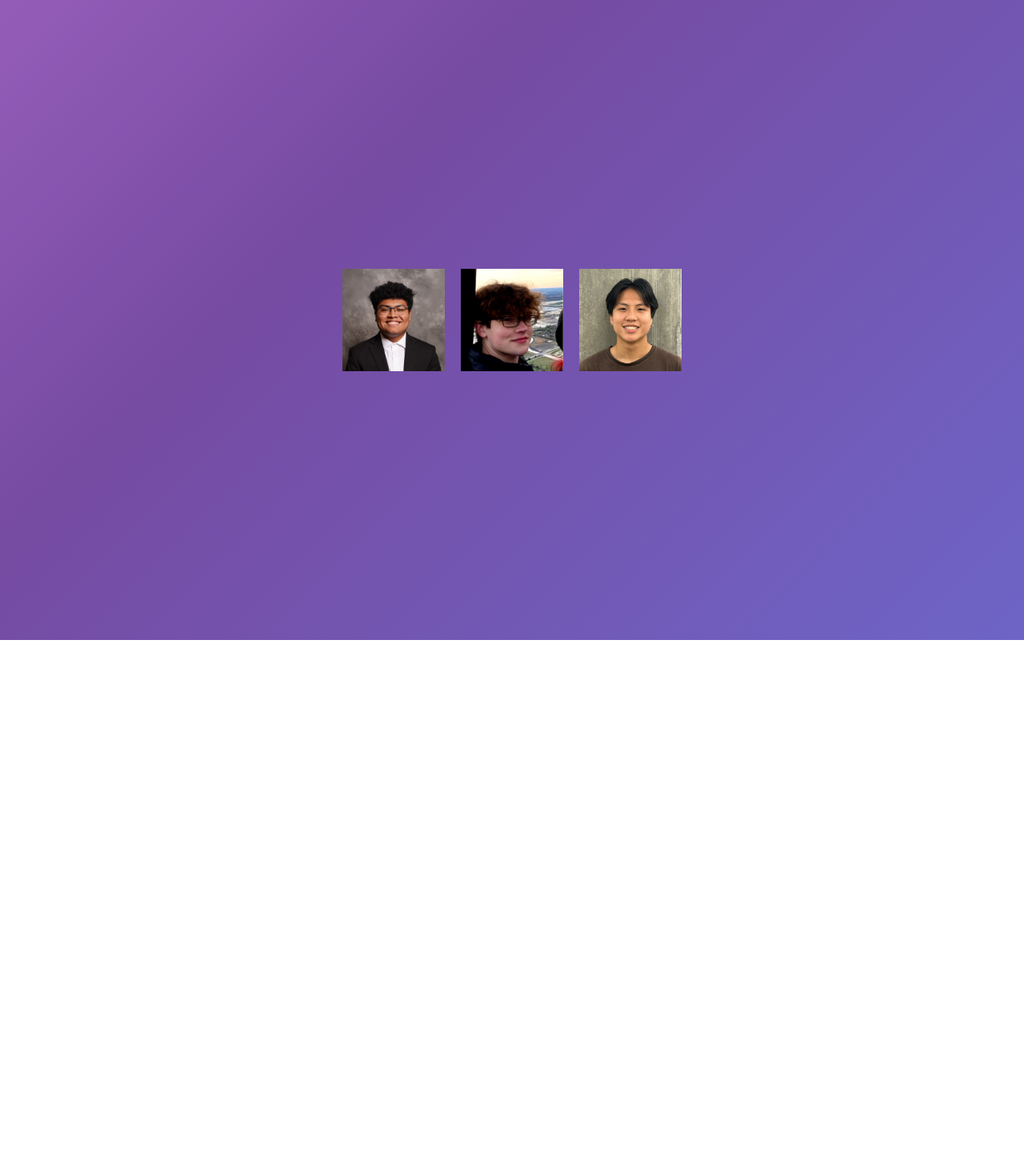
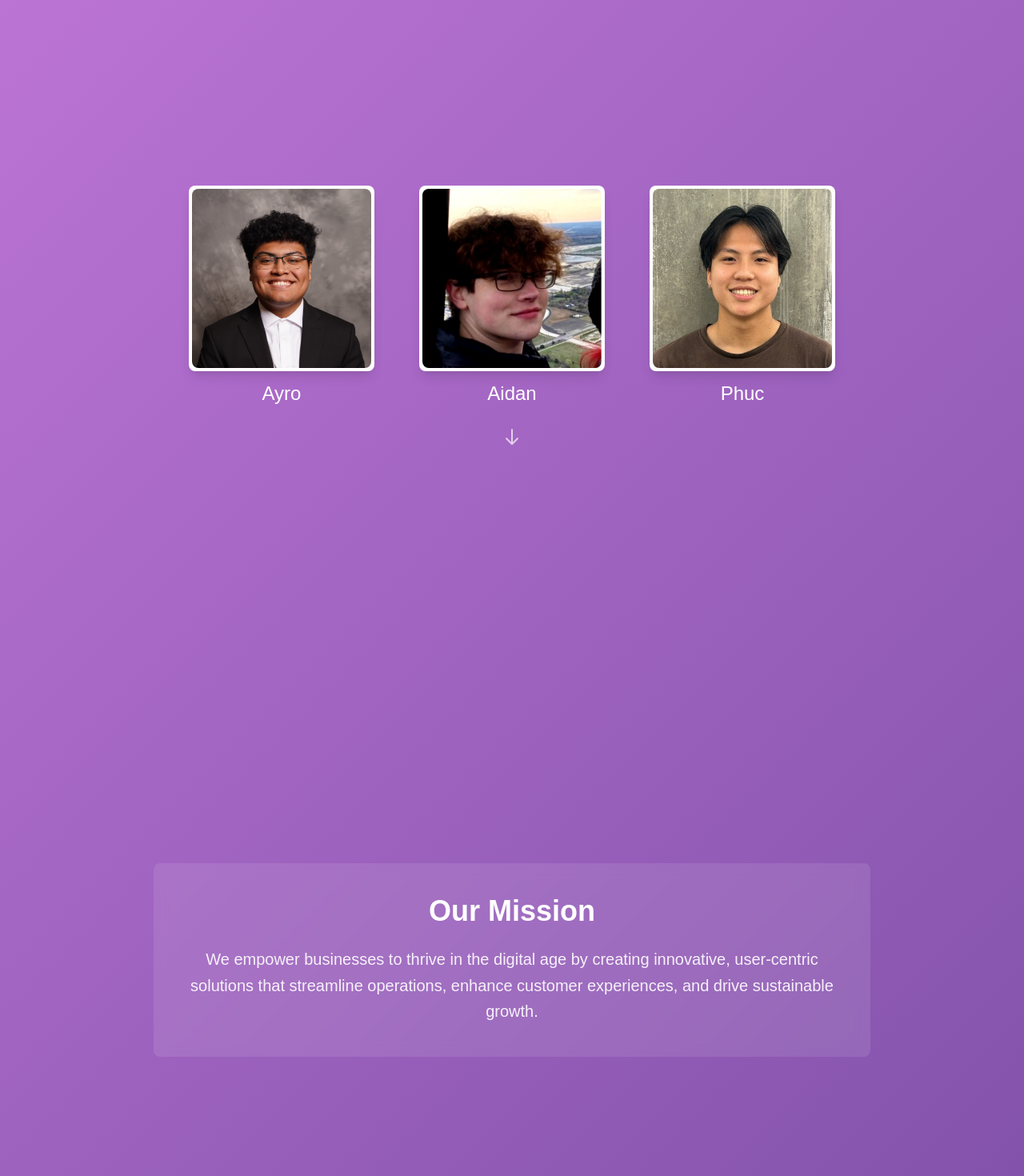
Before and after one commit to FrameBros/interview-lens, a Next.js app in the folder client/: page /about in a window 1280 px wide. Shown: the top 1470 px of the page at 80% size. Before the commit the page ends 800 px from the top, so only its background shows below. Built offline with nearby package versions, Linux system fonts and the light colour scheme.

Commit message:
Added a fully scrollable page and changed the layout of the div tags so that everything is more moveable

```diff
--- a/client/src/app/about/page.tsx
+++ b/client/src/app/about/page.tsx
@@ -1,50 +1,84 @@
 import React from 'react'
 import Image from 'next/image'
 
-function page() {
+export default function Page() {
   return (
-    <div>
-        <div className="flex gap-5 animated-gradient-bg">
-            <Image
-        src={"/images/Linkedin-ayro.jpeg"}
-        alt = "picture of ayro"
-        sizes='100vw'
-         width ="300"
-        height="300"
-        style={{
-            width :"10%",
-            height:"10%"
-        }}
+    <div className="animated-gradient-bg">
+      {/* Portraits Section - Takes full viewport height */}
+      <section className="min-h-screen flex flex-col justify-center items-center px-4 py-20">
+        <div className="space-y-8 md:space-y-0 md:flex md:gap-8 lg:gap-12 xl:gap-16 justify-center items-center">
+          {[
+            { name: 'Ayro', src: '/images/Linkedin-ayro.jpeg' },
+            { name: 'Aidan', src: '/images/Linkedin-Aidan.jpeg' },
+            { name: 'Phuc', src: '/images/Linkedin-Phuc.jpeg' },
+          ].map((member) => (
+            <div key={member.name} className="flex flex-col items-center">
+              <div className="relative">
+                <div className="absolute -inset-1 bg-white rounded-lg shadow-lg" />
+                <Image
+                  src={member.src}
+                  alt={`${member.name} portrait`}
+                  width={200}
+                  height={200}
+                  className="relative z-10 w-40 h-40 sm:w-48 sm:h-48 md:w-52 md:h-52 lg:w-56 lg:h-56 rounded-lg object-cover"
+                />
+              </div>
+              <h2 className="text-white mt-4 text-lg sm:text-xl md:text-2xl font-medium">{member.name}</h2>
+            </div>
+          ))}
+        </div>
 
-        />
+        {/* Scroll indicator */}
+        <div className="mt-8 animate-bounce">
+          <svg className="w-6 h-6 text-white/70" fill="none" stroke="currentColor" viewBox="0 0 24 24">
+            <path strokeLinecap="round" strokeLinejoin="round" strokeWidth={2} d="M19 14l-7 7m0 0l-7-7m7 7V3" />
+          </svg>
+        </div>
+      </section>
 
-        <Image
-        src={"/images/Linkedin-Aidan.jpeg"}
-        alt = "picture of ayro"
-        width ="500"
-        height ="300"
-        style={{
-            width :"10%",
-            height:"10%"
-        }}
-        />
+      {/* Mission Statement Section - Takes full viewport height */}
+      <section className="min-h-screen flex flex-col justify-center items-center px-4 py-20">
+        <div className="max-w-2xl md:max-w-3xl lg:max-w-4xl mx-auto">
+          <div className="bg-white/10 backdrop-blur-sm rounded-lg p-6 md:p-8 lg:p-10 text-center">
+            <h2 className="text-white text-2xl md:text-3xl lg:text-4xl font-semibold mb-4 md:mb-6">Our Mission</h2>
+            <p className="text-white/90 text-base md:text-lg lg:text-xl leading-relaxed">
+              We empower businesses to thrive in the digital age by creating innovative,
+              user-centric solutions that streamline operations, enhance customer
+              experiences, and drive sustainable growth.
+            </p>
+          </div>
+        </div>
+      </section>
 
-        <Image
-        src={"/images/Linkedin-Phuc.jpeg"}
-        alt = "picture of ayro"
-        width ="500"
-        height ="300"
-        style={{
-            width :"10%",
-            height:"10%"
-        }}
-        /></div>
+      {/* Additional Content Section 1 */}
+      <section className="min-h-screen flex flex-col justify-center items-center px-4 py-20">
+        <div className="max-w-2xl md:max-w-3xl lg:max-w-4xl mx-auto">
+          <div className="bg-white/5 backdrop-blur-sm rounded-lg p-6 md:p-8 lg:p-10 text-center">
+            <h3 className="text-white text-xl md:text-2xl lg:text-3xl font-semibold mb-4 md:mb-6">
+              Our Services
+            </h3>
+            <p className="text-white/80 text-base md:text-lg leading-relaxed">
+              This section can showcase your services, expertise, or company values.
+              Each section takes up the full viewport height, creating a natural scrolling experience.
+            </p>
+          </div>
+        </div>
+      </section>
 
-
-
+      {/* Additional Content Section 2 */}
+      <section className="min-h-screen flex flex-col justify-center items-center px-4 py-20">
+        <div className="max-w-2xl md:max-w-3xl lg:max-w-4xl mx-auto">
+          <div className="bg-white/5 backdrop-blur-sm rounded-lg p-6 md:p-8 lg:p-10 text-center">
+            <h3 className="text-white text-xl md:text-2xl lg:text-3xl font-semibold mb-4 md:mb-6">
+              Contact Us
+            </h3>
+            <p className="text-white/80 text-base md:text-lg leading-relaxed">
+              Ready to work with us? This section could contain contact information,
+              a contact form, or links to your social media profiles.
+            </p>
+          </div>
+        </div>
+      </section>
     </div>
-
   )
 }
-
-export default page
--- a/client/src/app/globals.css
+++ b/client/src/app/globals.css
@@ -23,15 +23,19 @@ body {
   background: var(--background);
   color: var(--foreground);
   font-family: Arial, Helvetica, sans-serif;
+  margin: 0;
+  padding: 0;
+  overflow-x: hidden; /* Prevent horizontal scroll */
 }
+
 .animated-gradient-bg {
   background: linear-gradient(-45deg, #667eea, #764ba2, #f093fb, #f5576c);
   background-size: 400% 400%;
   animation: gradientShift 15s ease infinite;
-  min-height: 100vh;
-  display: flex;
-  align-items: center;
-  justify-content: center;
+  min-height: 100vh; /* Allow content to extend beyond viewport */
+  width: 100%;
+  position: relative;
+  /* Removed flex properties that were preventing scrolling */
 }
 
 @keyframes gradientShift {
@@ -45,3 +49,36 @@ body {
     background-position: 0% 50%;
   }
 }
+
+/* Smooth scrolling for better user experience */
+html {
+  scroll-behavior: smooth;
+}
+
+/* Custom scrollbar styling to match your gradient theme */
+::-webkit-scrollbar {
+  width: 8px;
+}
+
+::-webkit-scrollbar-track {
+  background: rgba(0, 0, 0, 0.1);
+}
+
+::-webkit-scrollbar-thumb {
+  background: linear-gradient(45deg, #667eea, #764ba2);
+  border-radius: 4px;
+}
+
+::-webkit-scrollbar-thumb:hover {
+  background: linear-gradient(45deg, #764ba2, #f093fb);
+}
+
+/* Ensure sections can scroll properly */
+.scroll-section {
+  min-height: 100vh;
+  display: flex;
+  flex-direction: column;
+  justify-content: center;
+  align-items: center;
+  position: relative;
+}
```
